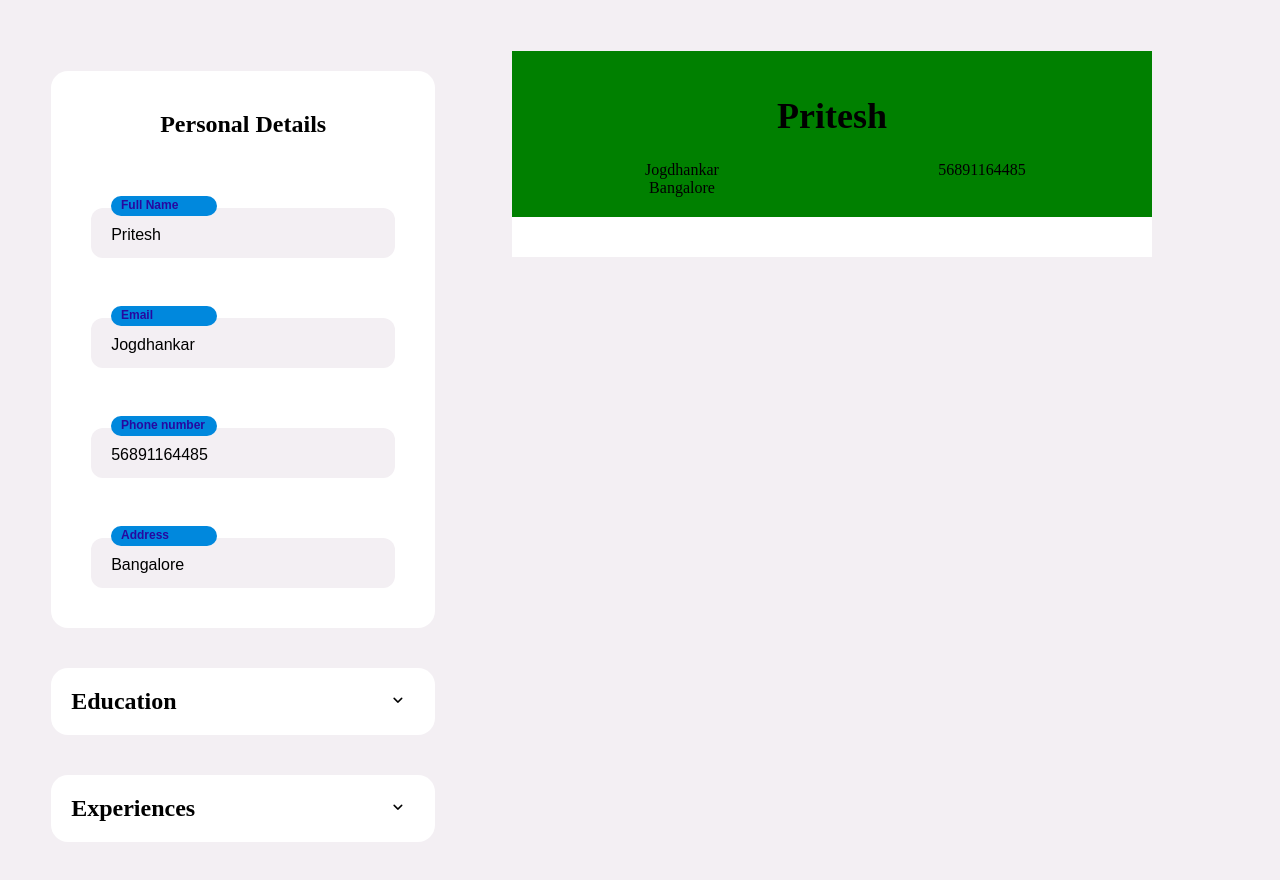
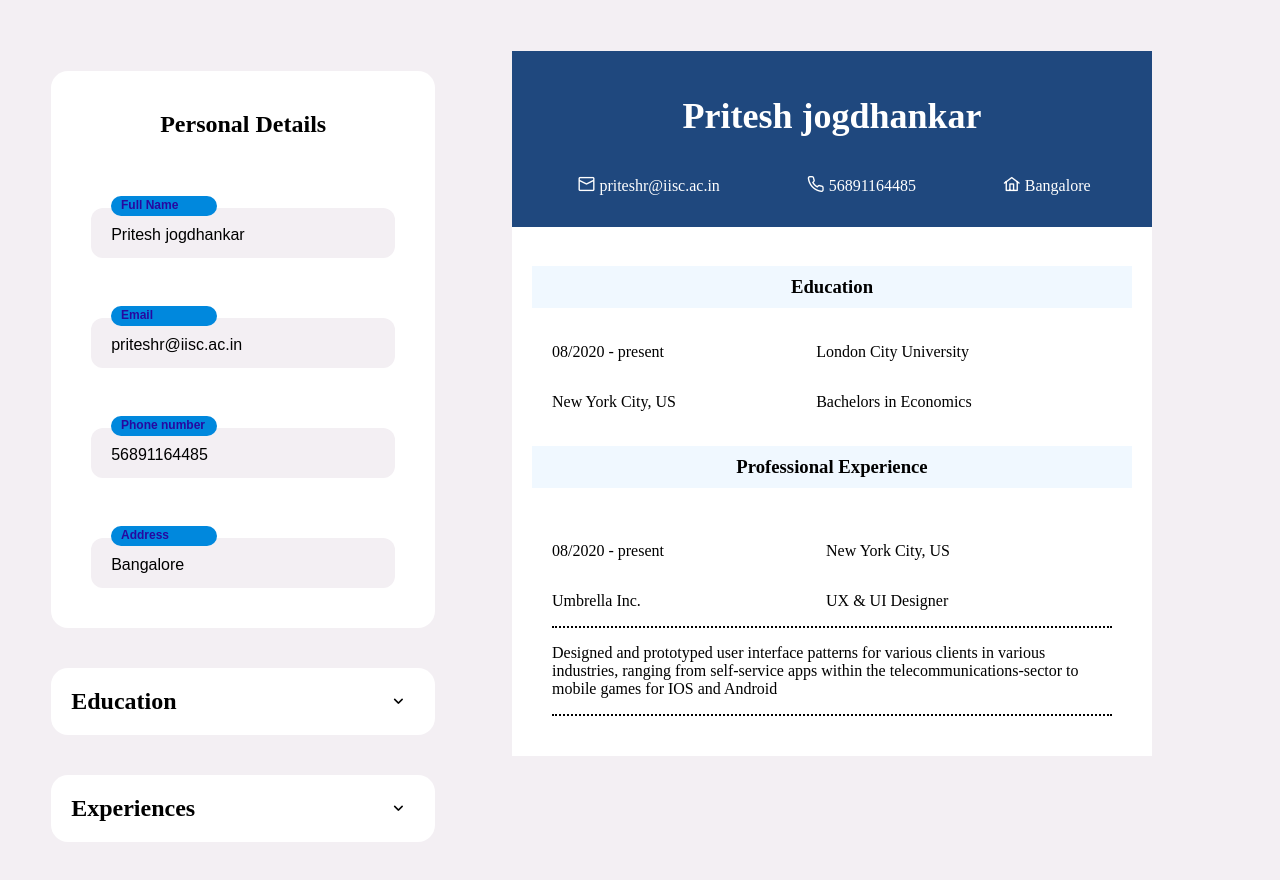
Before and after one commit to pritesh299/odin-14-CV_GENERATOR-deploy, a React (Vite) app: page / in a window 1280 px wide. Shown: the top 880 px of the page. Built offline with nearby package versions, Linux system fonts and the light colour scheme.

Commit message:
css update 3

```diff
--- a/src/App.css
+++ b/src/App.css
@@ -284,16 +284,23 @@ input[type='date']:in-range::-webkit-datetime-edit-text {
 
 
 .resume.top {
-  background: green;
+  background: #1F487E;
   padding: 20px;
   text-align: center;
+  color: white;
 }
 
 .contact-info {
-  display: grid;
+   display:flex;
+  justify-content: space-around;
   align-items: center;
-  grid-template-columns: 50% 50%;
-  grid-template-columns: 50% 50%;
+  padding: 10px 0;
+  font-weight: 500;
+
+}
+
+.pi{
+  margin: 5px;
 }
 
 h1.resume-name {
@@ -308,12 +315,12 @@ div#ResumeInfo {
 h3.header-text {
   text-align: center;
   background: aliceblue;
+  padding: 10px;
 }
 
 .education-info {
   padding: 0 20px;
   display: flex;
-
 }
 
 .experience-info-group1 {
@@ -330,9 +337,11 @@ h3.header-text {
   "date     title"
   "location  job ";
   }
-
-
-  p.dates {
+  .experience-info-group2{
+    border-top: 2px dotted black;
+    border-bottom: 2px dotted black;
+  }
+p.dates {
     grid-area: "date";
 }
 
@@ -347,3 +356,20 @@ p.experience-info-companyName {
 p.experience-info-positionTitle {
   grid-area: "job";
 }
+
+.education-info-group{
+  display: grid;
+  grid-template:
+  "date     name"
+  "location  degree ";
+  width: 100%;
+
+}
+
+p.education-info-schoolName{
+  grid-area: name;
+}
+
+p.education-info-degree{
+  grid-area: degree;
+}
--- a/src/App.jsx
+++ b/src/App.jsx
@@ -8,7 +8,7 @@ import {useState} from "react"
 
 function App() {
 
-   const[personalInfo,setPersonalInfo]=useState({name:"Pritesh",email:"Jogdhankar",address:"Bangalore",phoneNumber:"56891164485"})
+   const[personalInfo,setPersonalInfo]=useState({name:"Pritesh jogdhankar",email:"priteshr@iisc.ac.in",address:"Bangalore",phoneNumber:"56891164485"})
    const [EducationList,setEducationList]=useState([
     {
       startDate: "08/2020",
@@ -16,7 +16,7 @@ function App() {
       location: "New York City, US",
       schoolName: "London City University",
       degree: "Bachelors in Economics",
-      visibilty:true
+      visibility:true
     },
 
    ])
@@ -27,7 +27,7 @@ function App() {
     companyName: "Umbrella Inc.",
     positionTitle: "UX & UI Designer",
     description: "Designed and prototyped user interface patterns for various clients in various industries, ranging from self-service apps within the telecommunications-sector to mobile games for IOS and Android",
-    visibilty:true
+    visibility:true
 
   },])
 
--- a/src/components/Resume.jsx
+++ b/src/components/Resume.jsx
@@ -13,7 +13,6 @@ function RenderExperience({ExperienceList}) {
       <p className="experience-info-positionTitle">{item.positionTitle}</p>
     </div>
     <div className="experience-info-group2">
-
       <p className="experience-info-description">{item.description}</p>
     </div>
     </div>):(<></>)
@@ -30,11 +29,9 @@ function RenderEducation({ EducationList }) {
       {EducationList.map(item=>(
        (item.visibility)?(
        <div className="education-info">
-       <div  className="education-info-group1">
+       <div  className="education-info-group">
        <p className="dates">{item.startDate} - {item.endDate}</p>
        <p className='location'>{item.location}</p>
-       </div>
-       <div  className="education-info-group2">
        <p className="education-info-schoolName">{item.schoolName}</p>
        <p className="education-info-degree">{item.degree}</p>
        </div>
@@ -78,15 +75,14 @@ function ResumeTop({ personalInfo }) {
       <div className="personal-info">
         <h1 className="resume-name">{personalInfo.name}</h1>
         <div className="contact-info">
-          <div><i className="fa-solid fa-envelope"></i><span>{personalInfo.email}</span></div>
-          <div><i className="fa-solid fa-phone"></i><span>{personalInfo.phoneNumber}</span></div>
-          <div><i className="fa-solid fa-location-dot"></i><span>{personalInfo.address}</span></div>
+          <div><i className="pi pi-envelope"></i><span>{personalInfo.email}</span></div>
+          <div><i className="pi pi-phone"></i><span>{personalInfo.phoneNumber}</span></div>
+          <div><i className="pi pi-home"></i><span>{personalInfo.address}</span></div>
         </div>
       </div>
     </div>
   );
 }
-
 export {
   ResumeInfo,
   ResumeTop
--- a/src/components/sidebar.jsx
+++ b/src/components/sidebar.jsx
@@ -31,11 +31,11 @@ function ProfessionalDetails({ ExperienceList, setEducationList, setExperienceLi
       }]);
     } else if (e.target.id === "saveExperience") {
       setExperienceList((prevExperienceList) => [...prevExperienceList, {
-        companyName: document.getElementById("ExperienceCompanyName").value,
-        positionTitle: document.getElementById("ExperiencePositionTitle").value,
-        endDate: document.getElementById("ExperienceEndDate").value,
-        startDate: document.getElementById("ExperienceStartDate").value,
-        description: document.getElementById("ExperienceDescription").value,
+        companyName: document.getElementById("experienceCompanyName").value,
+        positionTitle: document.getElementById("experiencePositionTitle").value,
+        endDate: document.getElementById("experienceEndDate").value,
+        startDate: document.getElementById("experienceStartDate").value,
+        description: document.getElementById("experienceDescription").value,
         id: uuid(),
         visibility: true,
       }]);
```
